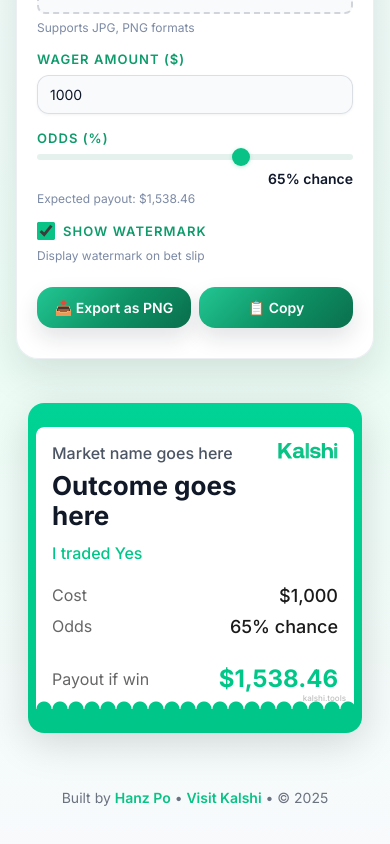
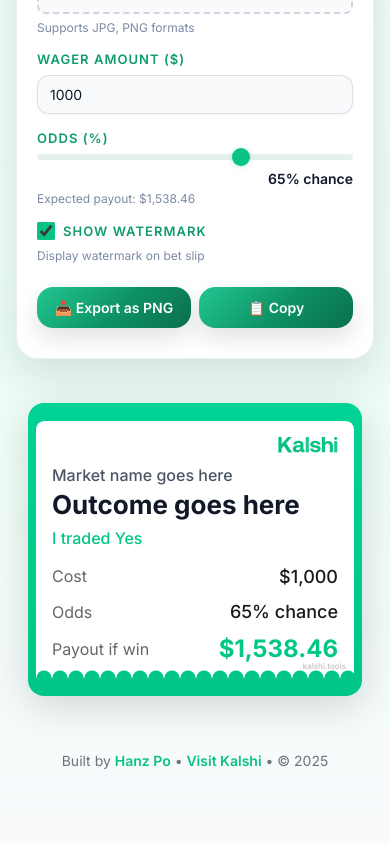
Before and after one commit to HanzPo/kalshi-tools, a React (Vite) app: page /bet-slip in a window 390 px wide. Shown: the part 553-1397 px from the top of the page. After the commit the page ends 1370 px from the top, so only its background shows below. Built offline with nearby package versions, Linux system fonts and the light colour scheme.

Commit message:
Fix bet slip maker spacing

```diff
--- a/src/components/BetSlipPreview.css
+++ b/src/components/BetSlipPreview.css
@@ -2,7 +2,7 @@
   display: flex;
   justify-content: center;
   align-items: center;
-  padding: clamp(20px, 4vw, 40px);
+  padding: clamp(16px, 3vw, 32px);
   min-height: 100%;
   width: 100%;
 }
@@ -13,7 +13,7 @@
   max-width: 500px;
   background: linear-gradient(180deg, #00D395 0%, #00C688 100%);
   border-radius: clamp(16px, 3vw, 20px);
-  padding: clamp(24px, 4vw, 32px) 0 clamp(24px, 4vw, 36px);
+  padding: clamp(18px, 3vw, 24px) 0 clamp(18px, 3vw, 28px);
   box-shadow: 0 10px 40px rgba(0, 0, 0, 0.15);
   overflow: visible;
   font-family: 'Inter', -apple-system, BlinkMacSystemFont, 'Segoe UI', 'Roboto', sans-serif;
@@ -29,8 +29,8 @@
 .bet-slip-content {
   background: white;
   border-radius: clamp(8px, 2vw, 12px) clamp(8px, 2vw, 12px) 0 0;
-  margin: 0 clamp(12px, 3vw, 20px);
-  padding: clamp(20px, 4vw, 28px);
+  margin: 0 clamp(8px, 2vw, 16px);
+  padding: clamp(16px, 3vw, 22px);
   position: relative;
   /* Create scalloped transparent bottom edge by masking circles */
   /* Base full mask then subtract circular notches along the bottom */
@@ -53,8 +53,8 @@
   display: flex;
   flex-direction: column;
   align-items: flex-start;
-  gap: clamp(12px, 2vw, 16px);
-  padding-right: clamp(70px, 18vw, 96px);
+  gap: clamp(8px, 1.5vw, 12px);
+  padding-right: 0;
 }
 
 .bet-slip-question-copy {
@@ -67,7 +67,7 @@
   font-size: clamp(16px, 4vw, 20px);
   font-weight: 500;
   color: #4b5563;
-  margin: 0 0 clamp(6px, 1.5vw, 10px) 0;
+  margin: 0 0 clamp(4px, 1vw, 8px) 0;
   line-height: 1.35;
 }
 
@@ -75,7 +75,7 @@
   font-size: clamp(26px, 6vw, 38px);
   font-weight: 700;
   color: #111827;
-  margin: 0 0 clamp(12px, 3vw, 18px) 0;
+  margin: 0 0 clamp(8px, 2vw, 14px) 0;
   line-height: 1.15;
   word-break: break-word;
 }
@@ -98,14 +98,26 @@
   font-size: clamp(16px, 3.5vw, 20px);
   font-weight: 500;
   color: #00C688;
-  margin: 0 0 clamp(20px, 4vw, 32px) 0;
+  margin: 0 0 clamp(16px, 3vw, 24px) 0;
   line-height: 1.3;
 }
 
+.bet-slip-top-section {
+  display: flex;
+  justify-content: space-between;
+  align-items: flex-start;
+  margin-bottom: clamp(12px, 2vw, 18px);
+  min-height: clamp(15px, 3vw, 20px);
+}
+
+.bet-slip-brand-container {
+  display: flex;
+  justify-content: flex-end;
+  align-items: flex-start;
+  flex-shrink: 0;
+}
+
 .bet-slip-brand {
-  position: absolute;
-  top: clamp(16px, 3vw, 24px);
-  right: clamp(16px, 3vw, 24px);
   display: inline-flex;
   color: #09C285;
   text-decoration: none;
@@ -120,7 +132,7 @@
 .bet-slip-details {
   display: flex;
   flex-direction: column;
-  gap: clamp(4px, 1vw, 8px);
+  gap: clamp(12px, 2vw, 18px);
 }
 
 .bet-slip-row {
@@ -144,8 +156,8 @@
 }
 
 .bet-slip-payout-row {
-  margin-top: clamp(4px, 1vw, 8px);
-  padding-top: clamp(8px, 1.5vw, 12px);
+  margin-top: 0;
+  padding-top: 0;
 }
 
 .bet-slip-payout {
@@ -159,7 +171,7 @@
 
 .bet-slip-watermark {
   position: absolute;
-  bottom: clamp(30px, 6vw, 50px);
+  bottom: clamp(25px, 5vw, 42px);
   right: clamp(16px, 3vw, 24px);
   font-size: clamp(8px, 1.5vw, 10px);
   color: rgba(0, 0, 0, 0.25);
@@ -182,16 +194,8 @@
     padding: clamp(12px, 2vw, 16px);
   }
 
-  .bet-slip-question {
-    flex-direction: row;
-    align-items: flex-start;
-    justify-content: space-between;
+  .bet-slip-top-section {
     gap: clamp(8px, 1.5vw, 12px);
-  }
-
-  .bet-slip-image-container {
-    align-self: flex-start;
-    margin-left: auto;
   }
 
   .bet-slip-image {
@@ -216,29 +220,18 @@
     padding: 16px;
   }
 
-  .bet-slip-question {
-    flex-direction: row;
-    align-items: flex-start;
-    justify-content: space-between;
-    gap: 8px;
-  }
-
-  .bet-slip-image-container {
-    margin-left: auto;
-  }
-
   .bet-slip-image {
     width: 50px;
     height: 50px;
   }
 
   .bet-slip-details {
-    gap: 8px;
+    gap: 12px;
   }
 
   .bet-slip-payout-row {
-    margin-top: 8px;
-    padding-top: 12px;
+    margin-top: 0;
+    padding-top: 0;
   }
 }
 
@@ -251,16 +244,6 @@
   .bet-slip-content {
     margin: 0 6px;
     padding: 12px;
-  }
-
-  .bet-slip-question {
-    flex-direction: row;
-    align-items: flex-start;
-    justify-content: space-between;
-  }
-
-  .bet-slip-image-container {
-    margin-left: auto;
   }
 
   .bet-slip-image {
--- a/src/components/BetSlipPreview.tsx
+++ b/src/components/BetSlipPreview.tsx
@@ -100,6 +100,17 @@
         ) : (
           <>
             <div className="bet-slip-content">
+              <div className="bet-slip-top-section">
+                <div className="bet-slip-image-container">
+                  {config.image && (
+                    <img
+                      src={config.image}
+                      alt="Bet slip"
+                      className="bet-slip-image"
+                    />
+                  )}
+                </div>
+                <div className="bet-slip-brand-container">
                   <a
                     href="https://kalshi.com/?utm_source=kalshitools"
                     target="_blank"
@@ -148,17 +159,10 @@
                     ></path>
                     </svg>
                   </a>
+                </div>
+              </div>
 
               <div className="bet-slip-question">
-                {config.image && (
-                  <div className="bet-slip-image-container">
-                    <img
-                      src={config.image}
-                      alt="Bet slip"
-                      className="bet-slip-image"
-                    />
-                  </div>
-                )}
                 <div className="bet-slip-question-copy">
                   <div className="bet-slip-market-name">{marketName}</div>
                   <div className="bet-slip-outcome">{outcome}</div>
```
Lines whose indentation alone changed are shown as unchanged.
